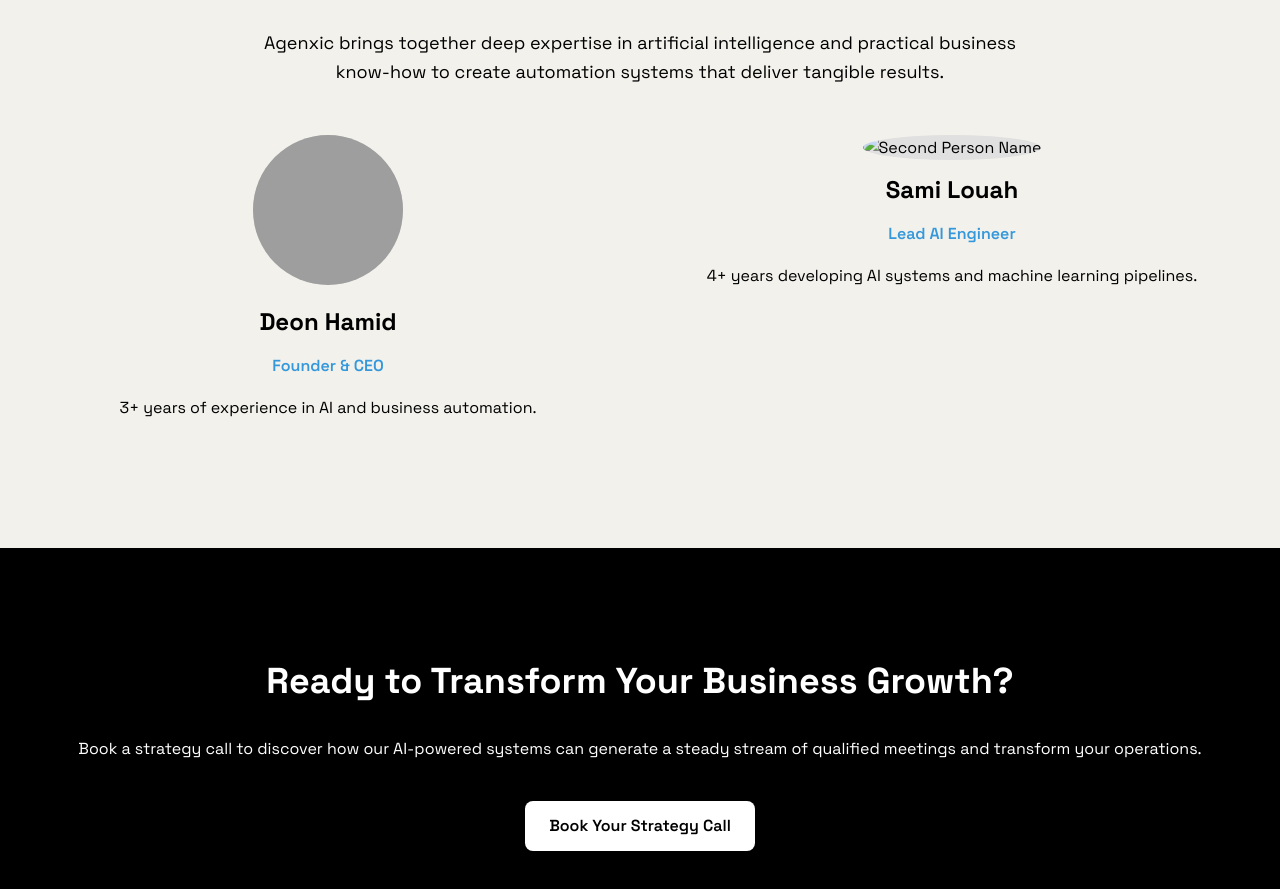
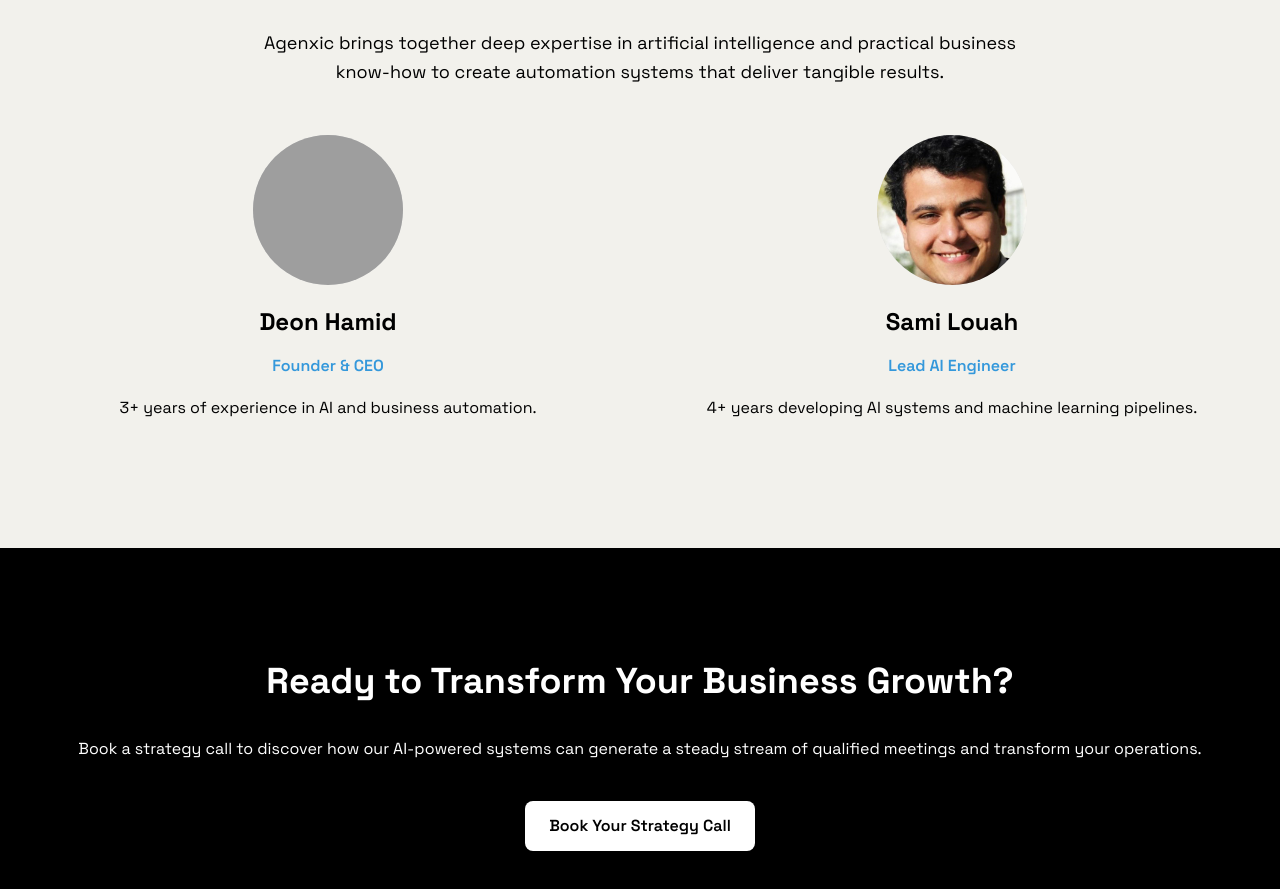
Before and after one commit to deonhamid/agenxic-website, a website: page index.html in a window 1280 px wide. Shown: the part 4980-5869 px from the top of the page. Drawn offline with Linux system fonts and the light colour scheme; grey boxes are pictures that could not be loaded.

Commit message:
Team members

```diff
--- a/index.html
+++ b/index.html
@@ -385,7 +385,7 @@
                 </div>
 
                 <div class="team-member">
-                    <img src="img/second-person-photo.png" alt="Second Person Name" class="team-member-photo">
+                    <img src="img/sami-louah-photo.jpeg" alt="Sami Louah" class="team-member-photo">
                     <h3>Sami Louah</h3>
                     <p class="team-title">Lead AI Engineer</p>
                     <p>4+ years developing AI systems and machine learning pipelines.</p>
```
Also changed, not shown: img/sami-louah-photo.jpeg (added), 1 other file.
